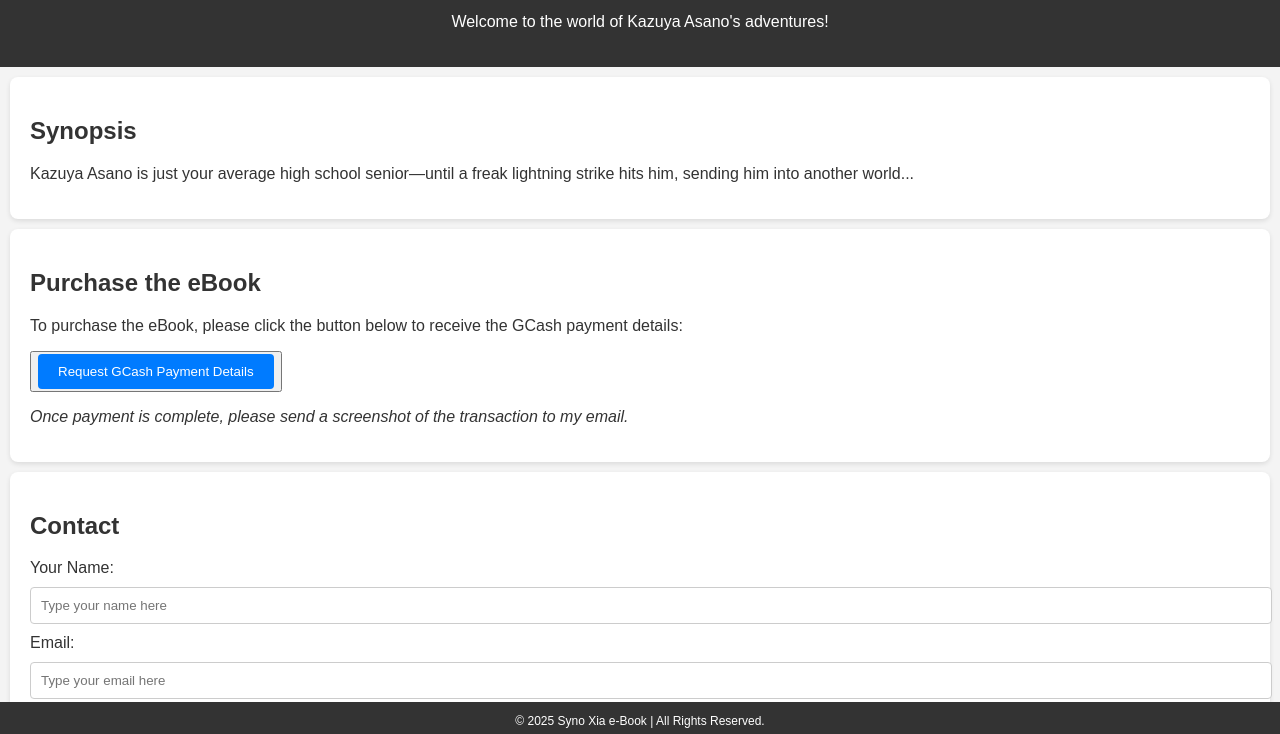
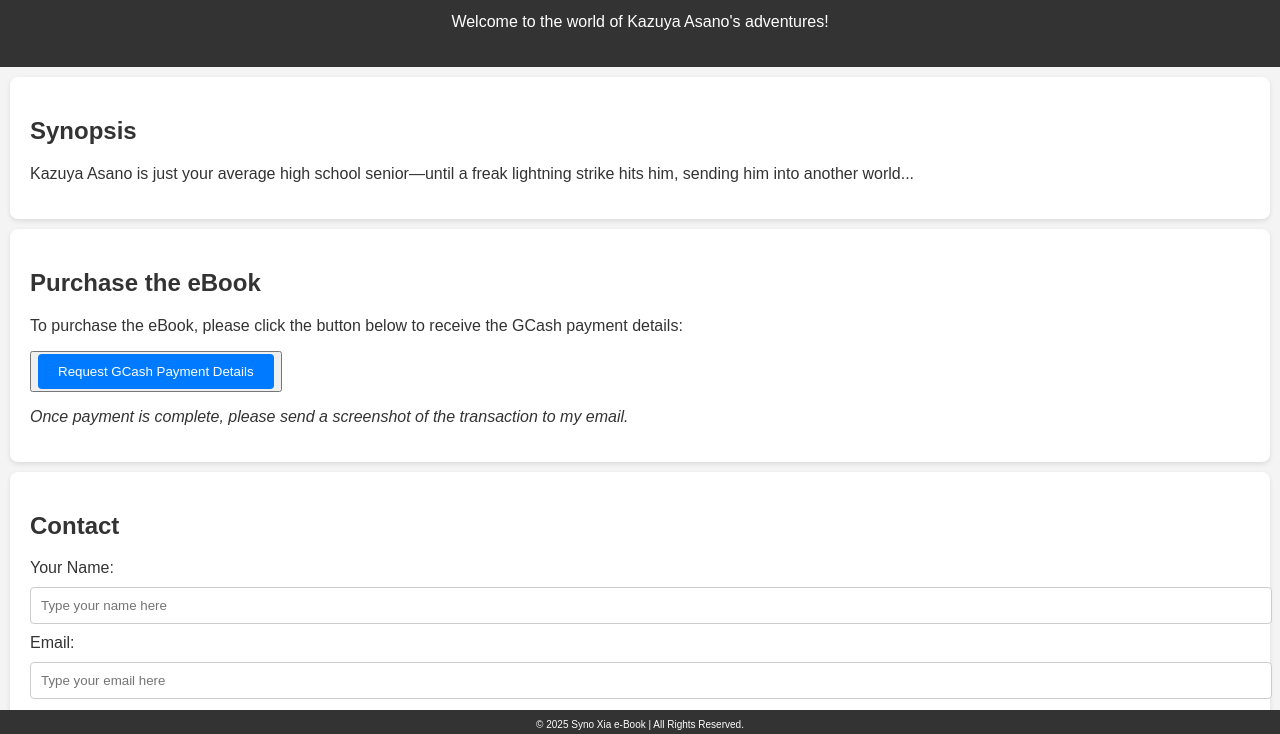
Before and after one commit to DukePendragon/e-Book, a plain HTML site: page index.html in a window 1280 px wide. Shown: the part 60-794 px from the top of the page. Drawn offline with Linux system fonts and the light colour scheme.

Commit message:
Update index.html

```diff
--- a/index.html
+++ b/index.html
@@ -34,13 +34,14 @@
         }
         footer {
             text-align: center;
-            padding: 0px; /* Reduced padding to fix the footer size */
+            padding: 0; /* Remove extra padding */
             background-color: #333;
             color: white;
-            position: fixed; /* Keeps the footer at the bottom of the page */
+            position: fixed; /* Keeps the footer at the bottom */
             width: 100%;
             bottom: 0;
-            font-size: 12px; /* Smaller font size for better appearance */
+            font-size: 10px; /* Smaller font size */
+            line-height: 1; /* Compact line height */
         }
         label, input, textarea {
             margin: 10px 0;
```
